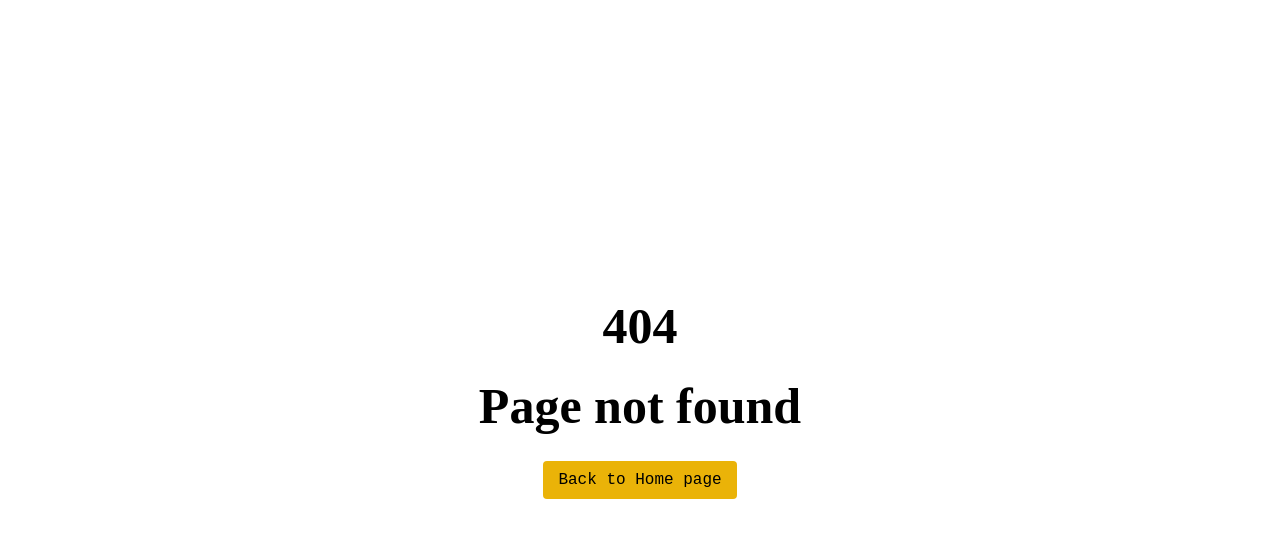
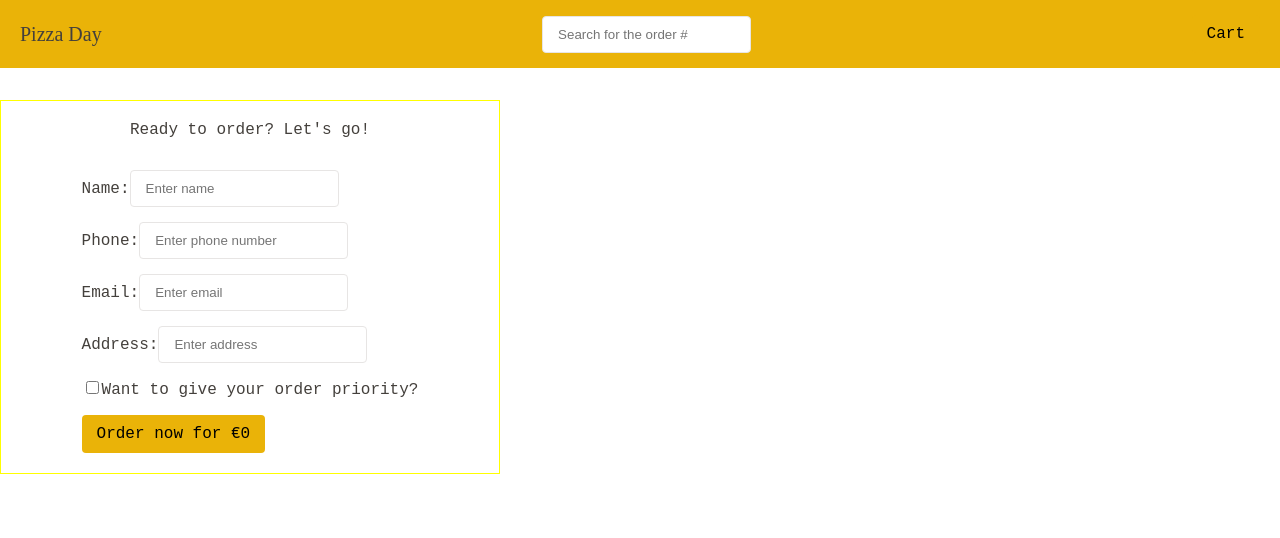
Before and after one commit to olyflower/react-lessons, a React (Vite) app in the folder hw_5/pizza-app/: page /order/new in a window 1280 px wide. Before the commit this address had no page. Shown: the top 538 px of the page. Built offline with nearby package versions, Linux system fonts and the light colour scheme.

Commit message:
add formData

```diff
--- a/hw_5/pizza-app/src/App.jsx
+++ b/hw_5/pizza-app/src/App.jsx
@@ -2,6 +2,8 @@ import { BrowserRouter as Router, Route, Routes } from "react-router-dom";
 import Login from "./pages/Login/Login";
 import Menu from "./pages/Menu/Menu";
 import Cart from "./pages/Cart/Cart";
+import Order from "./pages/Order/Order";
+import NewOrder from "./pages/Order/NewOrder";
 import NoPage from "./pages/NoPage/NoPage";
 import Layout from "./components/Layout/Layout";
 
@@ -15,6 +17,8 @@ function App() {
 						<Route path="login" element={<Login />} />
 						<Route path="menu" element={<Menu />} />
 						<Route path="cart" element={<Cart />} />
+						<Route path="order" element={<Order />} />
+						<Route path="order/new" element={<NewOrder />} />
 					</Route>
 					<Route path="*" element={<NoPage />} />
 				</Routes>
--- a/hw_5/pizza-app/src/pages/Cart/Cart.jsx
+++ b/hw_5/pizza-app/src/pages/Cart/Cart.jsx
@@ -46,6 +46,10 @@ export default function Cart() {
 		[dispatch]
 	);
 
+	const handlerRedirectOrder = () => {
+		navigate("/order");
+	};
+
 	return (
 		<div className={style.container}>
 			<div className={style.actions}>
@@ -79,7 +83,7 @@ export default function Cart() {
 				<p>Total price: €{cart.totalPrice}</p>
 			</div>
 			<div className={style.buttons}>
-				<Button>Order Pizzas</Button>
+				<Button onClick={handlerRedirectOrder}>Order Pizzas</Button>
 				<Button onClick={handleClearCart}>Clear Cart</Button>
 			</div>
 		</div>
--- /dev/null
+++ b/hw_5/pizza-app/src/pages/Order/NewOrder.jsx
@@ -0,0 +1,152 @@
+import React, { useState } from "react";
+import { useSelector } from "react-redux";
+import Button from "../../components/Button/Button";
+import style from "../Order/NewOrder.module.css";
+
+export default function NewOrder() {
+	const [formData, setFormData] = useState({
+		name: "",
+		phone: "",
+		email: "",
+		address: "",
+		priority: false,
+	});
+
+	const [errors, setErrors] = useState({
+		name: "",
+		phone: "",
+		email: "",
+		address: "",
+	});
+
+	const totalPrice = useSelector((store) => store.cart.totalPrice);
+
+	const handleBlur = (event) => {
+		const { name, value } = event.target;
+		let error = "";
+
+		if (name === "email" && value.trim() && !/\S+@\S+\.\S+/.test(value)) {
+			error = "Invalid email";
+		}
+
+		if (
+			name === "phone" &&
+			value.trim() &&
+			!/^\+?[1-9]\d{1,14}$/.test(value)
+		) {
+			error = "Invalid phone number";
+		}
+
+		setErrors((prevErrors) => ({
+			...prevErrors,
+			[name]: error,
+		}));
+	};
+
+	const handleSubmit = (event) => {
+		event.preventDefault();
+		console.log(formData);
+
+		setFormData({
+			name: "",
+			phone: "",
+			email: "",
+			address: "",
+			priority: false,
+		});
+	};
+
+	const handleChange = (event) => {
+		const { name, value } = event.target;
+		setFormData({
+			...formData,
+			[name]: value,
+		});
+	};
+
+	return (
+		<div className={style.container}>
+			<h1>Ready to order? Let's go!</h1>
+			<form onSubmit={handleSubmit}>
+				<div className={style.formGroup}>
+					<label>
+						Name:
+						<input
+							type="text"
+							name="name"
+							value={formData.name}
+							onChange={handleChange}
+							onBlur={handleBlur}
+							placeholder="Enter name"
+							required
+						/>
+					</label>
+					{errors.name && <p>{errors.name}</p>}
+				</div>
+
+				<div className={style.formGroup}>
+					<label>
+						Phone:
+						<input
+							type="text"
+							name="phone"
+							value={formData.phone}
+							onChange={handleChange}
+							onBlur={handleBlur}
+							placeholder="Enter phone number"
+							required
+						/>
+					</label>
+					{errors.phone && <p>{errors.phone}</p>}
+				</div>
+
+				<div className={style.formGroup}>
+					<label>
+						Email:
+						<input
+							type="email"
+							name="email"
+							value={formData.email}
+							onChange={handleChange}
+							onBlur={handleBlur}
+							placeholder="Enter email"
+							required
+						/>
+					</label>
+					{errors.email && <p>{errors.email}</p>}
+				</div>
+
+				<div className={style.formGroup}>
+					<label>
+						Address:
+						<input
+							type="text"
+							name="address"
+							value={formData.address}
+							onChange={handleChange}
+							onBlur={handleBlur}
+							placeholder="Enter address"
+							required
+						/>
+					</label>
+					{errors.address && <p>{errors.address}</p>}
+				</div>
+
+				<div className={style.formGroup}>
+					<input
+						type="checkbox"
+						id="priority"
+						name="priority"
+						checked={formData.priority}
+						onChange={handleChange}
+					/>
+					<label htmlFor="priority">
+						Want to give your order priority?
+					</label>
+				</div>
+
+				<Button type="submit">Order now for €{totalPrice}</Button>
+			</form>
+		</div>
+	);
+}
--- /dev/null
+++ b/hw_5/pizza-app/src/pages/Order/NewOrder.module.css
@@ -0,0 +1,18 @@
+.container {
+	margin-top: 100px;
+	display: flex;
+	align-items: center;
+	flex-direction: column;
+	gap: 30px;
+	font-family: Roboto Mono, monospace;
+	font-size: 16px;
+	line-height: 1.2;
+	color: rgb(68, 64, 60);
+	border: 1px solid yellow;
+	width: 500px;
+	padding: 20px;
+}
+
+.formGroup {
+	margin-bottom: 15px;
+}
--- /dev/null
+++ b/hw_5/pizza-app/src/pages/Order/Order.jsx
@@ -0,0 +1,24 @@
+import React from "react";
+import { useNavigate } from "react-router-dom";
+import Button from "../../components/Button/Button";
+import style from "../Order/NewOrder.module.css";
+
+export default function Order() {
+	const navigate = useNavigate();
+
+	const handleCreateNewOrder = () => {
+		navigate("/order/new");
+	};
+
+	return (
+		<div className={style.container}>
+			<h1>Order Page</h1>
+			<div>
+				<h2>Current orders:</h2>
+			</div>
+			<div>
+				<Button onClick={handleCreateNewOrder}>Create new order</Button>
+			</div>
+		</div>
+	);
+}
```
